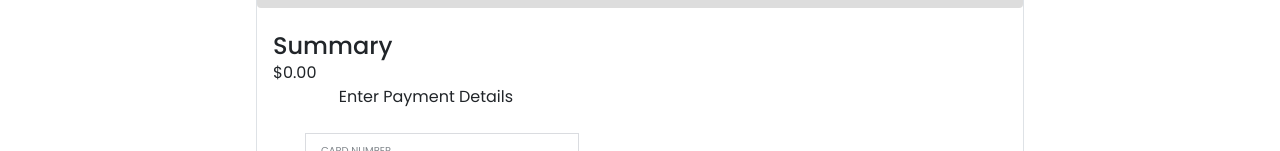
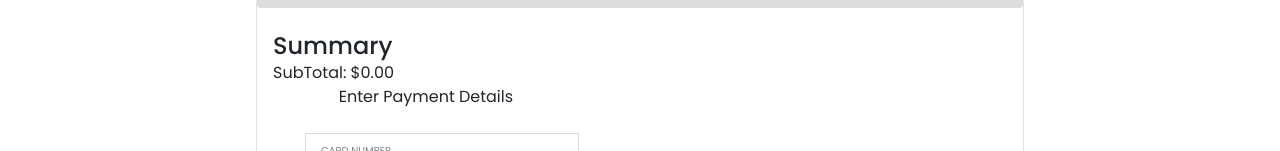
Before and after one commit to pizza-palace-bunch-a-guys-project-2/fe, an Angular app: page /checkout in a window 1280 px wide. Shown: the part 333-484 px from the top of the page. Built offline with nearby package versions, Linux system fonts and the light colour scheme.

Commit message:
cart/checkout edits

```diff
--- a/src/app/cart/cart.component.html
+++ b/src/app/cart/cart.component.html
@@ -27,10 +27,10 @@
         <tr *ngFor="let item of items$ | async; let i = index;">
           <td>{{ item.itemName }}</td>
           <!-- <td>{{ item.name }}</td> --> <!-- NP EDITING DEMO****** KEEP THIS CHANGE -->
-          <!-- <td>
+<!--            <td>
              <input class= "product-quantity" type="number" [value]="item.qty" min="1" (click)="updateItemQty(item, $event)">
           </td>
-          <td>{{ item.qty*item.price | currency:'USD':'symbol':'1.2-2' }}</td> <!-- NP EDITING DEMO************** -->
+          <td>{{ item.qty*item.price | currency:'USD':'symbol':'1.2-2' }}</td> --> <!-- NP EDITING DEMO************** -->
           <td>{{ item.price | currency }}</td>
           <td><button (click)="removeCartItem(item)" class="btn btn-danger btn-sm">Remove</button></td>
         </tr>
--- a/src/app/checkout/checkout.component.html
+++ b/src/app/checkout/checkout.component.html
@@ -20,8 +20,7 @@
                     <!-- <div class="col-lg-5 mb-lg-0 mb-3"> -->
                       <div *ngFor="let item of items$ | async" class="col-lg-5 mb-lg-0 mb-3">
                           <p class="mb-0"><span class="fw-bold">List Items Selected Here</span><span class="c-green">:
-                                  Name of
-                                  product</span> </p>
+                                  {{item.itemName}}</span> </p>
                           <p class="mb-0"> <span class="fw-bold">Subtotal</span><span class="c-green">{{ item.price | currency }}</span> </p>
                           <p class="mb-0"> <span class="fw-bold">Add tip</span><span class="c-green">{{ (item.orderTotal * .08) | currency}}</span> </p>
                           <img src="https://media.istockphoto.com/photos/cheesy-pepperoni-pizza-picture-id938742222?k=20&m=938742222&s=612x612&w=0&h=X5AlEERlt4h86X7U7vlGz3bDaDDGQl4C3MuU99u2ZwQ="
@@ -33,7 +32,9 @@
 
                       <div>
                           <p class="h4 mb-0">Summary</p>
-                          <span>{{ totalAmount$ | async | currency }}</span>
+                          <span>SubTotal: {{ totalAmount$ | async | currency }}</span>
+                          <!-- <span>Tax:{{ totalAmount$ | async | currency }}</span> -->
+                          <!-- <span>OrderTotal:{{ totalAmount$ | async | currency }}</span> -->
                       </div>
 
                     <div class="col-lg-5">
--- a/src/app/services/cart.service.ts
+++ b/src/app/services/cart.service.ts
@@ -42,6 +42,7 @@ totalAmount$: Observable<number>;
     this.totalAmount$ = this.cartData.pipe(
       map((items: MenuItem[]) => {
         return items.reduce((a, b) => a += b.price, 0);
+        // return items.reduce((a, b) => a += b.price * b.qty, 0); // going to need to add some more functionality with the amount/total
       })
     );
   }
```
